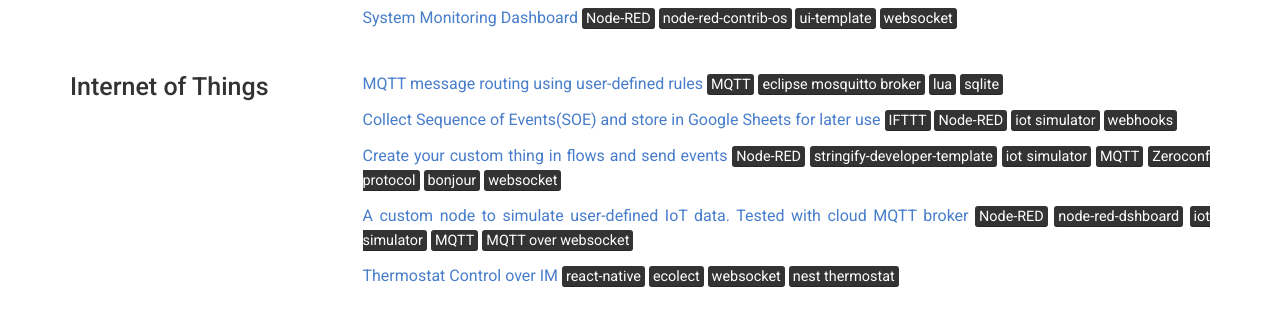
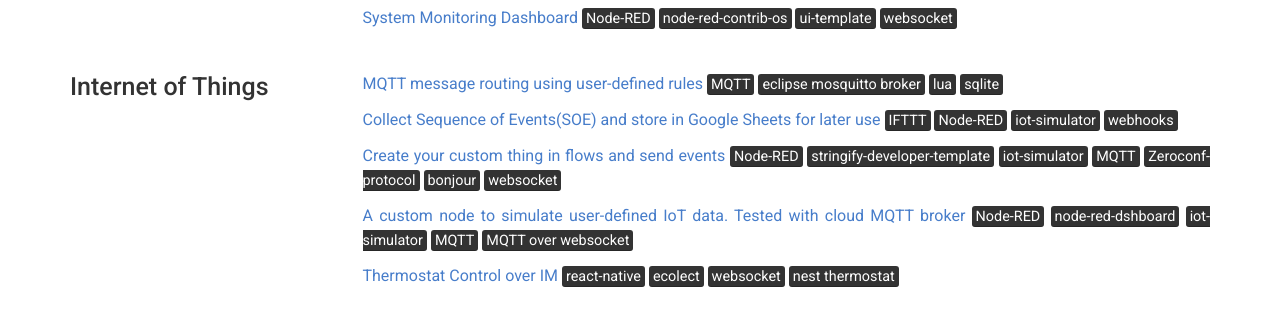
Before and after one commit to phyunsj/phyunsj.github.io, a Jekyll site: the page built from index.md, in a window 1280 px wide. Shown: the part 780-1096 px from the top of the page. Built offline with Jekyll 4.4.1, drawn with Linux system fonts in a browser that asks for light colours.

```diff
--- a/_data/projects.yml
+++ b/_data/projects.yml
@@ -22,11 +22,11 @@
   description: | # this will include new lines to allow paragraphs
     [MQTT message routing using user-defined rules](https://github.com/phyunsj/mqtt-rule-engine) <mark>MQTT</mark> <mark>eclipse mosquitto broker</mark> <mark>lua</mark>  <mark>sqlite</mark>
 
-    [Collect Sequence of Events(SOE) and store in Google Sheets for later use](https://github.com/phyunsj/ifttt-soe-logger)  <mark>IFTTT</mark> <mark>Node-RED</mark> <mark>iot simulator</mark> <mark>webhooks</mark>
+    [Collect Sequence of Events(SOE) and store in Google Sheets for later use](https://github.com/phyunsj/ifttt-soe-logger)  <mark>IFTTT</mark> <mark>Node-RED</mark> <mark>iot-simulator</mark> <mark>webhooks</mark>
 
-    [Create your custom thing in flows and send events](https://github.com/phyunsj/iot-device-simulator-2-stringify) <mark>Node-RED</mark> <mark>stringify-developer-template</mark> <mark>iot simulator</mark> <mark>MQTT</mark> <mark>Zeroconf protocol</mark> <mark>bonjour</mark>  <mark>websocket</mark>
+    [Create your custom thing in flows and send events](https://github.com/phyunsj/iot-device-simulator-2-stringify) <mark>Node-RED</mark> <mark>stringify-developer-template</mark> <mark>iot-simulator</mark> <mark>MQTT</mark> <mark>Zeroconf-protocol</mark> <mark>bonjour</mark>  <mark>websocket</mark>
 
-    [A custom node to simulate user-defined IoT data. Tested with cloud MQTT broker](https://github.com/phyunsj/iot-device-simulator-1-mqtt) <mark>Node-RED</mark> <mark>node-red-dshboard</mark> <mark>iot simulator</mark> <mark>MQTT</mark> <mark>MQTT over websocket</mark>
+    [A custom node to simulate user-defined IoT data. Tested with cloud MQTT broker](https://github.com/phyunsj/iot-device-simulator-1-mqtt) <mark>Node-RED</mark> <mark>node-red-dshboard</mark> <mark>iot-simulator</mark> <mark>MQTT</mark> <mark>MQTT over websocket</mark>
 
     [Thermostat Control over IM](https://github.com/phyunsj/node-red-contrib-ecolect-example) <mark>react-native</mark> <mark>ecolect</mark> <mark>websocket</mark> <mark>nest thermostat</mark>
 
```
